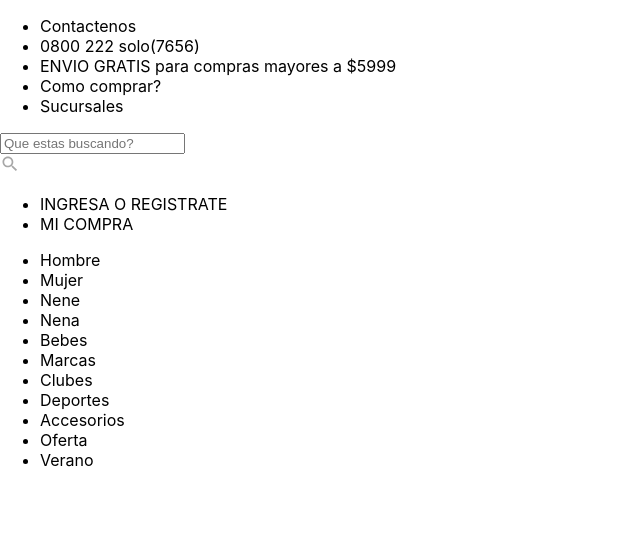
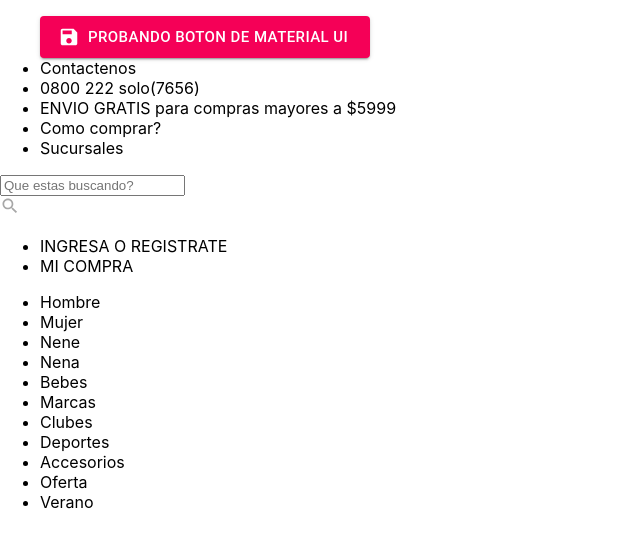
Before and after one commit to elishitas/solodeportes-store, a React (Create React App) app: page / in a window 1280 px wide. Shown: the top 548 px of the page, without its empty margins (0-640 px from the left). Built offline with nearby package versions, Linux system fonts and the light colour scheme.

Commit message:
se agrega un boton de material para probar

```diff
--- a/src/App.js
+++ b/src/App.js
@@ -1,10 +1,10 @@
-import Header from './components/header'
+import Header from './components/header' //importar el nombre de nuestro componente from -posicion-
 import './App.css';
 
-function App() {
+function App() {//app es el padre de header
   return (
     <>
-      <Header />
+      <Header /> {/*llamo a ese componente que dentro tiene mini componentes, html -> jsx mayusc*/}
     </>
   );
 }
--- a/src/components/header.jsx
+++ b/src/components/header.jsx
@@ -1,9 +1,8 @@
-import NavBar from './headerComponents/navBar';
+import NavBar from './headerComponents/navBar'; //importamos todo
 import NavHeader from './headerComponents/navHeader';
 import NavSearch from './headerComponents/navSearch';
 
 const Header = () => {
-
     return (
         <header id = 'header'>
             <NavHeader />
--- a/src/components/headerComponents/navBar.jsx
+++ b/src/components/headerComponents/navBar.jsx
@@ -1,5 +1,4 @@
 const NavBar = () => {
-
     return (
         <nav>
             <ul>
--- a/src/components/headerComponents/navHeader.jsx
+++ b/src/components/headerComponents/navHeader.jsx
@@ -1,8 +1,17 @@
-const NavHeader = () => {
+import Button from '@material-ui/core/Button'
+import SaveIcon from '@material-ui/icons/Save'
 
-    return (
+const NavHeader = () => { //funcion
+    return ( //multilinea
         <nav>
             <ul>
+                <Button
+                    startIcon={<SaveIcon />}
+                    size= "large"
+                    variant = "contained"
+                    color= "secondary">
+                    Probando Boton de Material UI
+                </Button>
                 <li><a href>Contactenos</a></li>
                 <li><a href>0800 222 solo(7656)</a></li>
                 <li><a href>ENVIO GRATIS para compras mayores a $5999</a></li>
--- a/src/components/headerComponents/navSearch.jsx
+++ b/src/components/headerComponents/navSearch.jsx
@@ -1,7 +1,6 @@
 
 import SearchIcon from '@material-ui/icons/Search';
 const NavSearch = () => {
-
     return (
         <nav>
           <div className="App-search-bar">
```
